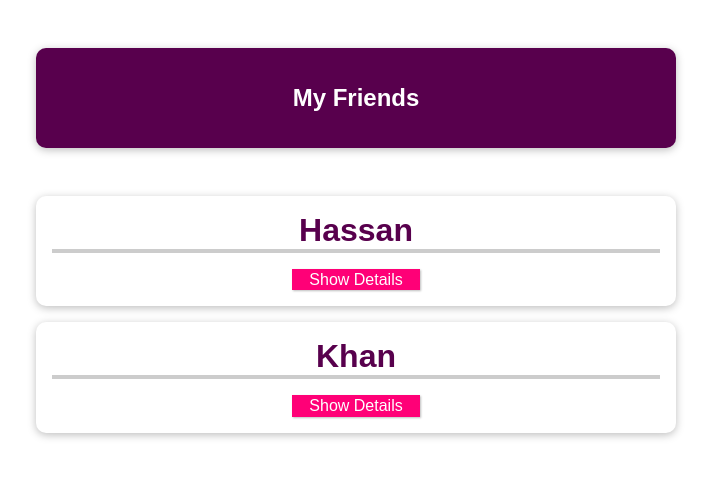
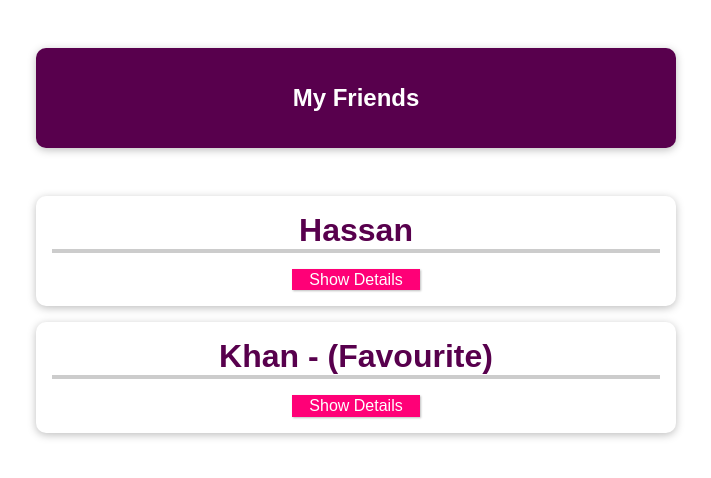
Before and after one commit to HassanKhan123/vuejs-components, a Vue app: page / in a window 1280 px wide. Shown: the top 478 px of the page, without its empty margins (284-995 px from the left). Built offline with nearby package versions, Linux system fonts and the light colour scheme.

Commit message:
detailed props configuration added

```diff
--- a/src/App.vue
+++ b/src/App.vue
@@ -4,8 +4,17 @@
       <h1>My Friends</h1>
     </header>
     <ul>
-      <friend-contact name="Hassan" email="hassan@gmail.com" phone-number="03243219156"></friend-contact>
-      <friend-contact name="Khan" email="khan@gmail.com" phone-number="03243219156"></friend-contact>
+      <friend-contact
+        name="Hassan"
+        email="hassan@gmail.com"
+        phone-number="03243219156"
+      ></friend-contact>
+      <friend-contact
+        name="Khan"
+        email="khan@gmail.com"
+        phone-number="03243219156"
+        is-favourite="1"
+      ></friend-contact>
     </ul>
   </section>
 </template>
--- a/src/components/FriendContact.vue
+++ b/src/components/FriendContact.vue
@@ -1,28 +1,50 @@
 <template>
-    <li>
-    <h2>{{name}}</h2>
-    <button @click="toggleDetails">{{detailsAreVisible?'Hide':'Show'}} Details</button>
+  <li>
+    <h2>{{ name }} {{ isFavourite === "1" ? "- (Favourite)" : "" }}</h2>
+    <button @click="toggleDetails">
+      {{ detailsAreVisible ? "Hide" : "Show" }} Details
+    </button>
     <ul v-if="detailsAreVisible">
-        <li><strong>Email: </strong>{{email}}</li>
-        <li><strong>Phone: </strong>{{phoneNumber}}</li>
-
+      <li><strong>Email: </strong>{{ email }}</li>
+      <li><strong>Phone: </strong>{{ phoneNumber }}</li>
     </ul>
-    </li>
+  </li>
 </template>
 
 <script>
 export default {
-    props:['name','email','phoneNumber'],
-    data(){
-        return{
-            detailsAreVisible:false,
-
-        }
+  // props:['name','email','phoneNumber'],
+  props: {
+    name: {
+      type: String,
+      required: true,
     },
-    methods:{
-        toggleDetails(){
-            this.detailsAreVisible=!this.detailsAreVisible
-        }
-    }
-}
+    email: {
+      type: String,
+      required: true,
+    },
+    phoneNumber: {
+      type: String,
+      required: true,
+    },
+    isFavourite: {
+      type: String,
+      required: false,
+      default: "0",
+      validator: (value) => {
+        return value === "1" || value === "0";
+      },
+    },
+  },
+  data() {
+    return {
+      detailsAreVisible: false,
+    };
+  },
+  methods: {
+    toggleDetails() {
+      this.detailsAreVisible = !this.detailsAreVisible;
+    },
+  },
+};
 </script>
```
